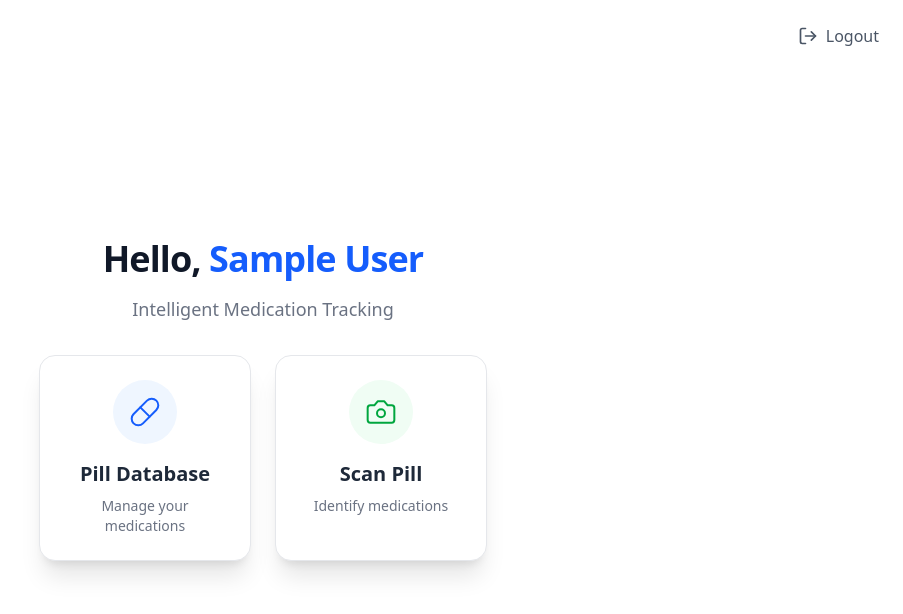
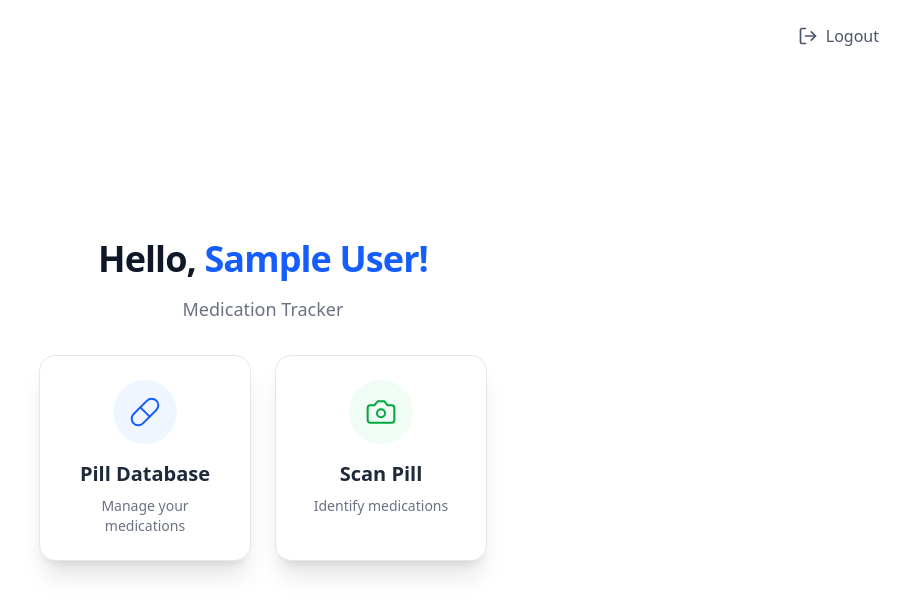
Before and after one commit to EthanSantos/PharmaScan, a React (Vite) app in the folder frontend/: page /home in a window 1280 px wide. Shown: the top 614 px of the page, without its empty margins (377-1280 px from the left). Built offline with nearby package versions, Linux system fonts and the light colour scheme; no server answers; sample sign-in values are in the browser's storage.

Commit message:
improved home page

```diff
--- a/frontend/src/pages/Home.jsx
+++ b/frontend/src/pages/Home.jsx
@@ -39,10 +39,10 @@ const HomePage = () => {
             <div className="w-full max-w-md text-center mb-8">
                 {/* Greeting */}
                 <h1 className="text-4xl font-semibold text-gray-900 tracking-tight">
-                    Hello, <span className="text-blue-600">{userName}</span>
+                    Hello, <span className="text-blue-600">{userName}!</span>
                 </h1>
                 <p className="text-gray-500 mt-4 text-lg">
-                    Intelligent Medication Tracking
+                    Medication Tracker
                 </p>
             </div>
 
```
